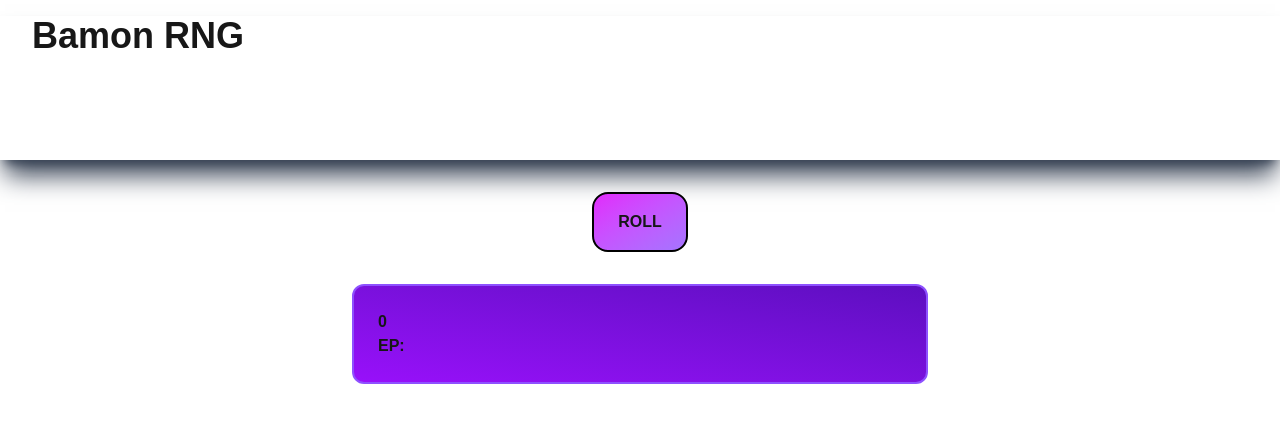
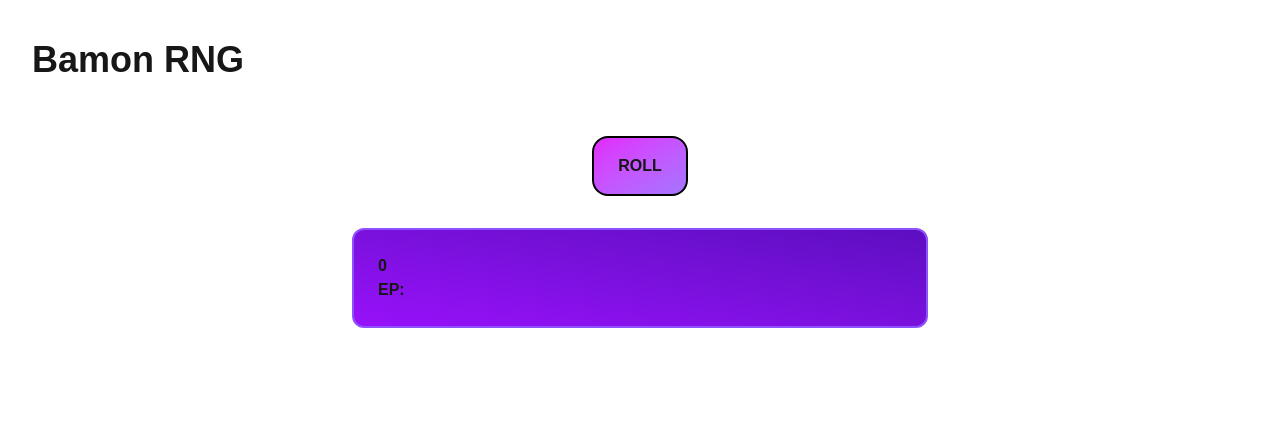
Before and after one commit to 5Stygian/bamon-rng, a Next.js app: page / in a window 1280 px wide. Shown: the top 422 px of the page. Built offline with nearby package versions, Linux system fonts and the light colour scheme.

Commit message:
Update config.ts

```diff
--- a/src/app/config.ts
+++ b/src/app/config.ts
@@ -20,8 +20,8 @@ export const config = {
       "max-w-xl m-auto p-6 font-bold border-2 rounded-xl border-violet-500 \
       bg-gradient-to-tr from-purple-600 to-violet-800",
     TopBar: {
-      Box: "gray-800 shadow-xl shadow-gray-700",
-      Title: "w-full h-36 my-4 mr-6 ml-8 font-extrabold text-4xl"
+      Box: "gray-800",
+      Title: "w-full h-fit my-4 mr-6 ml-8 py-6 font-extrabold text-4xl"
     }
   },
 };
```
